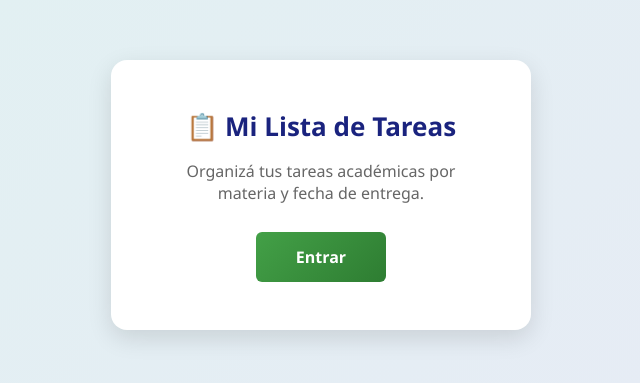
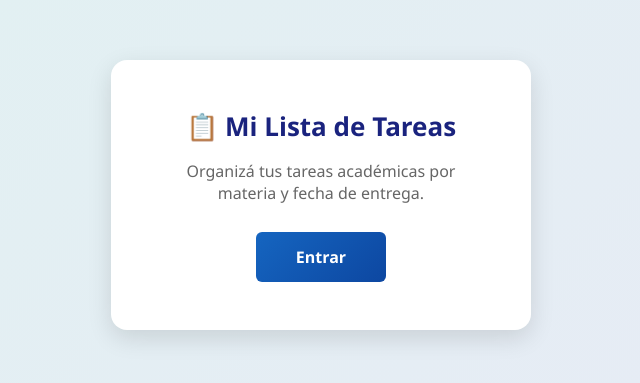
Before and after one commit to jean23alejandro/todo-list-vps, a plain HTML site: page frontend/index.html in a window 1280 px wide. Shown: the part 205-588 px from the top of the page, without its empty margins (319-959 px from the left). Drawn offline with Linux system fonts and the light colour scheme.

Commit message:
Update style.css Cambiarle el color del botón a azul

```diff
--- a/frontend/style.css
+++ b/frontend/style.css
@@ -43,7 +43,7 @@ body {
 
 .welcome-box button {
   padding: 14px 40px;
-  background: linear-gradient(135deg, #43a047, #2e7d32);
+  background: linear-gradient(135deg, #1565c0, #0d47a1);
   color: white;
   border: none;
   border-radius: 6px;
```
